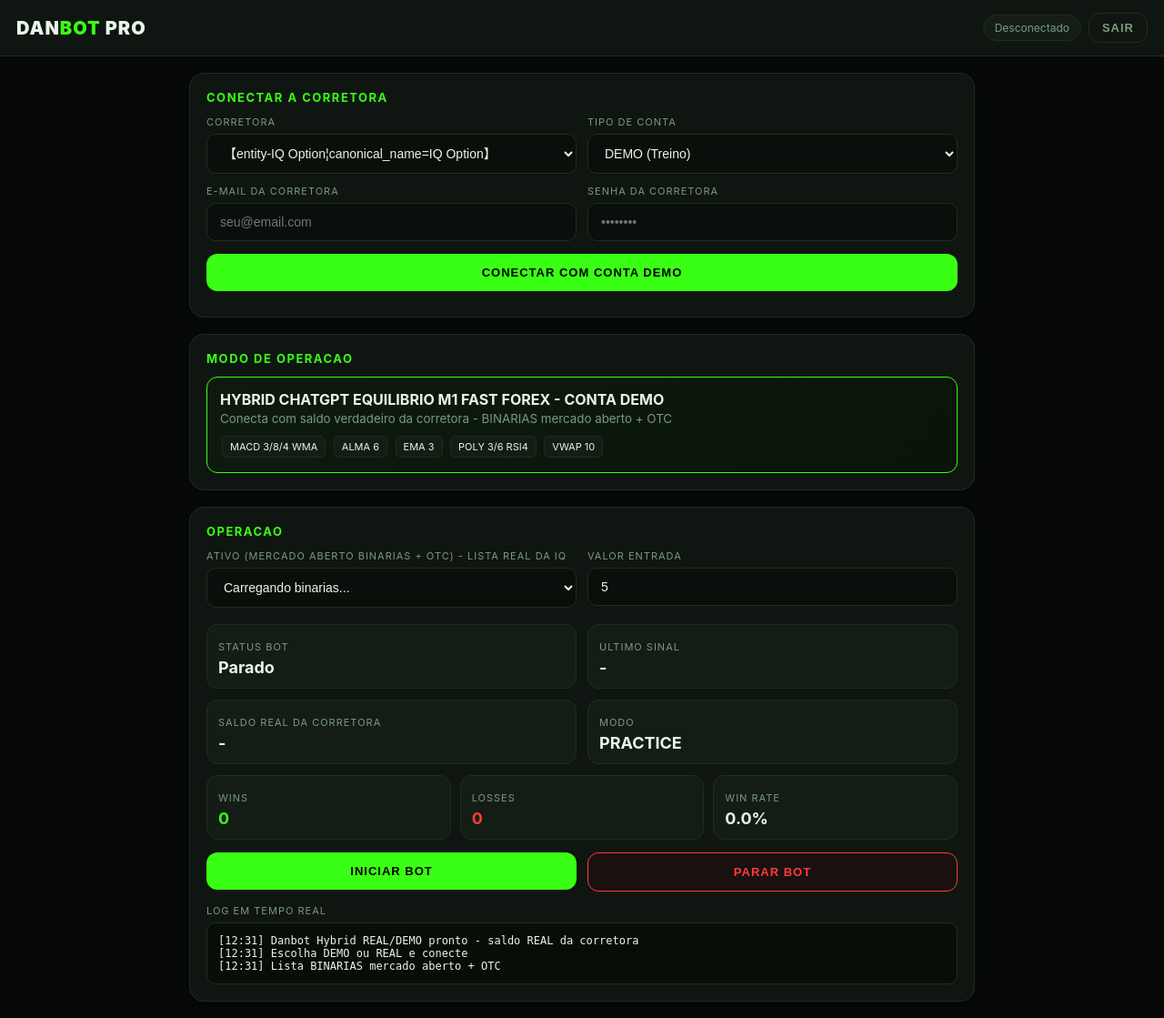
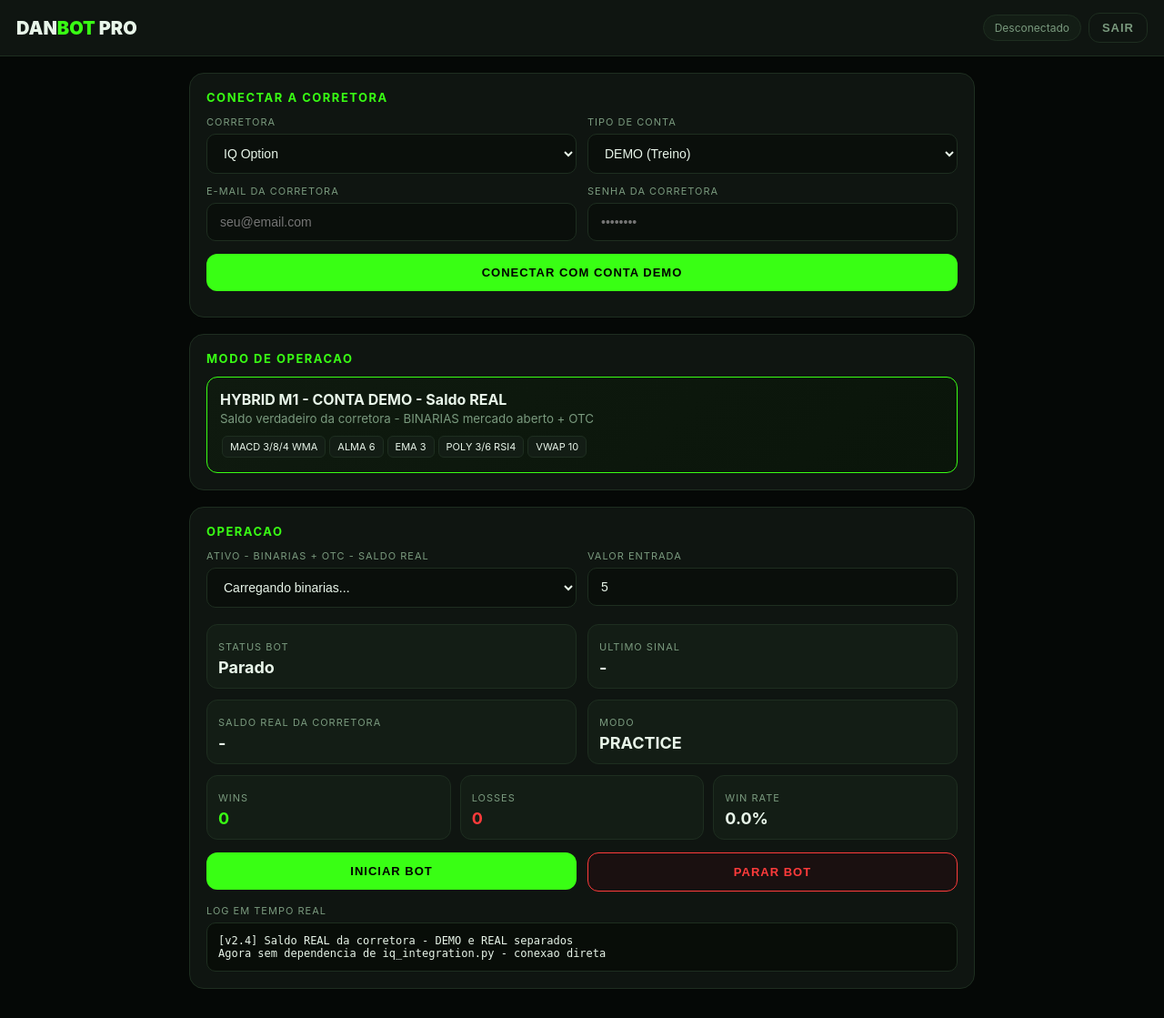
Before and after one commit to daniloadalto/danbot, a Flask app: page / in a window 1280 px wide. Shown: the whole page at 91% size. After the commit the page ends 1087 px from the top, so only its background shows below. Run offline with Flask 3, Linux system fonts and the light colour scheme.

Commit message:
Update dashboard.html

```diff
--- a/templates/dashboard.html
+++ b/templates/dashboard.html
@@ -3,182 +3,110 @@
 <head>
 <meta charset="UTF-8">
 <meta name="viewport" content="width=device-width, initial-scale=1.0">
-<title>DANBOT PRO - HYBRID REAL/DEMO</title>
+<title>DANBOT PRO - Saldo REAL</title>
 <style>
-:root{--bg:#050806;--card:#0f1511;--card2:#131d15;--green:#39FF14;--green2:#2ecc0f;--red:#ff3b3b;--yellow:#ffcc00;--text:#e8f5e9;--muted:#7a9a7e;--border:#1e2e20;}
+:root{--bg:#050806;--card:#0f1511;--card2:#131d15;--green:#39FF14;--red:#ff3b3b;--text:#e8f5e9;--muted:#7a9a7e;--border:#1e2e20;}
 *{box-sizing:border-box;margin:0;padding:0}
-body{background:var(--bg);color:var(--text);font-family:Inter,Segoe UI,sans-serif;min-height:100vh}
-header{background:var(--card);border-bottom:1px solid var(--border);padding:14px 18px;display:flex;justify-content:space-between;align-items:center;position:sticky;top:0;z-index:10}
-.logo{font-weight:900;letter-spacing:1px;font-size:20px}
-.logo span{color:var(--green)}
+body{background:var(--bg);color:var(--text);font-family:Inter,sans-serif;min-height:100vh}
+header{background:var(--card);border-bottom:1px solid var(--border);padding:14px 18px;display:flex;justify-content:space-between;align-items:center}
+.logo{font-weight:900;font-size:20px}.logo span{color:var(--green)}
 .badge{background:var(--card2);border:1px solid var(--border);padding:6px 12px;border-radius:20px;font-size:12px;color:var(--muted)}
 .badge.on{color:var(--green);border-color:var(--green)}
 .container{max-width:900px;margin:0 auto;padding:18px;display:flex;flex-direction:column;gap:18px}
 .card{background:var(--card);border:1px solid var(--border);border-radius:16px;padding:18px}
 .card h2{font-size:13px;letter-spacing:1.5px;color:var(--green);margin-bottom:12px;text-transform:uppercase}
-.row{display:flex;gap:12px;flex-wrap:wrap}
-.col{flex:1;min-width:240px}
+.row{display:flex;gap:12px;flex-wrap:wrap}.col{flex:1;min-width:240px}
 label{font-size:11px;color:var(--muted);letter-spacing:1px;text-transform:uppercase;margin-bottom:6px;display:block}
 select,input{width:100%;background:#0a0f0b;border:1px solid var(--border);color:var(--text);padding:12px 14px;border-radius:10px;font-size:14px;outline:none}
-select:focus,input:focus{border-color:var(--green)}
-.btn{padding:13px 18px;border-radius:12px;border:0;font-weight:800;letter-spacing:1px;cursor:pointer;transition:.2s;font-size:13px;text-transform:uppercase}
-.btn-green{background:var(--green);color:#000;width:100%}
-.btn-green:hover{background:var(--green2)}
-.btn-red{background:#1a1010;border:1px solid var(--red);color:var(--red);width:100%}
-.btn-red:hover{background:var(--red);color:#fff}
+.btn{padding:13px 18px;border-radius:12px;border:0;font-weight:800;letter-spacing:1px;cursor:pointer;font-size:13px;text-transform:uppercase}
+.btn-green{background:var(--green);color:#000;width:100%}.btn-red{background:#1a1010;border:1px solid var(--red);color:var(--red);width:100%}
 .btn-outline{background:transparent;border:1px solid var(--border);color:var(--muted);width:100%}
 .grid2{display:grid;grid-template-columns:1fr 1fr;gap:12px}
-@media(max-width:600px){.grid2{grid-template-columns:1fr}}
 .kpi{background:var(--card2);border:1px solid var(--border);border-radius:12px;padding:12px}
 .kpi b{font-size:18px;display:block;margin-top:4px}
 .kpi small{color:var(--muted);font-size:11px;letter-spacing:1px;text-transform:uppercase}
-.log{font-family:ui-monospace,monospace;font-size:12px;background:#080d08;border:1px solid var(--border);border-radius:10px;padding:12px;max-height:260px;overflow:auto;white-space:pre-wrap}
+.log{font-family:monospace;font-size:12px;background:#080d08;border:1px solid var(--border);border-radius:10px;padding:12px;max-height:260px;overflow:auto;white-space:pre-wrap}
 .mode-box{background:linear-gradient(135deg,#0f1a0f,#0a150a);border:1px solid var(--green);border-radius:12px;padding:14px}
 .pill{display:inline-block;background:var(--card2);border:1px solid var(--border);padding:4px 8px;border-radius:6px;font-size:11px;margin:2px}
 .placar{display:grid;grid-template-columns:1fr 1fr 1fr;gap:10px;margin-top:12px}
-.placar .kpi b.win{color:var(--green)}
-.placar .kpi b.loss{color:var(--red)}
 </style>
 </head>
 <body>
 <header>
 <div class="logo">DAN<span>BOT</span> PRO</div>
-<div style="display:flex;gap:8px;align-items:center">
-<div id="connBadge" class="badge">Desconectado</div>
-<button class="btn btn-outline" style="width:auto;padding:8px 14px" onclick="logout()">Sair</button>
-</div>
+<div style="display:flex;gap:8px;align-items:center"><div id="connBadge" class="badge">Desconectado</div><button class="btn btn-outline" style="width:auto;padding:8px 14px" onclick="logout()">Sair</button></div>
 </header>
 <div class="container">
 <div class="card" id="brokerCard">
 <h2>Conectar a Corretora</h2>
 <div class="grid2">
-<div><label>Corretora</label><select id="broker"><option value="【entity-IQ Option¦canonical_name=IQ Option】" selected>【entity-IQ Option¦canonical_name=IQ Option】</option><option value="Bullex">Bullex</option><option value="Exnova">Exnova</option></select></div>
+<div><label>Corretora</label><select id="broker"><option value="IQ_Option" selected>IQ&#32;Option</option></select></div>
 <div><label>Tipo de Conta</label><select id="accountType"><option value="PRACTICE" selected>DEMO (Treino)</option><option value="REAL">REAL (Dinheiro real)</option></select></div>
 </div>
-<div class="row" style="margin-top:12px">
-<div class="col"><label>E-mail da Corretora</label><input id="brokerEmail" placeholder="seu@email.com"></div>
-<div class="col"><label>Senha da Corretora</label><input id="brokerPass" type="password" placeholder="••••••••"></div>
-</div>
+<div class="row" style="margin-top:12px"><div class="col"><label>E-mail da Corretora</label><input id="brokerEmail" placeholder="seu@email.com"></div><div class="col"><label>Senha da Corretora</label><input id="brokerPass" type="password" placeholder="••••••••"></div></div>
 <button class="btn btn-green" style="margin-top:14px" id="connectBtn" onclick="connectBroker()">CONECTAR COM CONTA DEMO</button>
 <div id="brokerMsg" style="margin-top:10px;font-size:13px;color:var(--muted)"></div>
 </div>
 <div class="card">
 <h2>Modo de Operacao</h2>
-<div class="mode-box">
-<b id="modeTitle">HYBRID CHATGPT EQUILIBRIO M1 FAST FOREX - CONTA DEMO</b><br>
-<small style="color:var(--muted)">Conecta com saldo verdadeiro da corretora - BINARIAS mercado aberto + OTC</small>
-<div style="margin-top:8px">
-<span class="pill">MACD 3/8/4 WMA</span>
-<span class="pill">ALMA 6</span>
-<span class="pill">EMA 3</span>
-<span class="pill">POLY 3/6 RSI4</span>
-<span class="pill">VWAP 10</span>
-</div>
-</div>
+<div class="mode-box"><b id="modeTitle">HYBRID EQUILIBRIO M1 - DEMO - Saldo REAL</b><br><small style="color:var(--muted)">Saldo verdadeiro da corretora - BINARIAS mercado aberto + OTC</small><div style="margin-top:8px"><span class="pill">MACD 3/8/4 WMA</span><span class="pill">ALMA 6</span><span class="pill">EMA 3</span><span class="pill">POLY 3/6 RSI4</span><span class="pill">VWAP 10</span></div></div>
 </div>
 <div class="card">
 <h2>Operacao</h2>
-<div class="grid2">
-<div><label>Ativo (Mercado Aberto BINARIAS + OTC) - Lista REAL da IQ</label>
-<select id="asset" onchange="onAssetChange()">
-<optgroup label="BINARIAS - Mercado Aberto" id="groupBinary"><option>Carregando binarias...</option></optgroup>
-<optgroup label="OTC - Fim de semana" id="groupOtc"><option>Carregando OTC...</option></optgroup>
-</select>
-<small id="assetStatus" style="color:var(--muted);font-size:11px;margin-top:4px;display:block"></small>
-</div>
-<div><label>Valor Entrada</label><input id="amount" type="number" value="5" min="1"></div>
-</div>
-<div class="grid2" style="margin-top:14px">
-<div class="kpi"><small>Status Bot</small><b id="botStatus">Parado</b></div>
-<div class="kpi"><small>Ultimo Sinal</small><b id="lastSignal">-</b></div>
-<div class="kpi"><small>Saldo REAL da Corretora</small><b id="balance">-</b></div>
-<div class="kpi"><small>Modo</small><b id="accountMode">DEMO</b></div>
-</div>
-<div class="placar">
-<div class="kpi"><small>Wins</small><b id="wins" class="win">0</b></div>
-<div class="kpi"><small>Losses</small><b id="losses" class="loss">0</b></div>
-<div class="kpi"><small>Win Rate</small><b id="winrate">0%</b></div>
-</div>
-<div class="row" style="margin-top:14px">
-<div class="col"><button class="btn btn-green" onclick="startBot()">Iniciar Bot</button></div>
-<div class="col"><button class="btn btn-red" onclick="stopBot()">Parar Bot</button></div>
-</div>
-<div style="margin-top:14px">
-<label>Log em tempo real</label>
-<div id="log" class="log">[12:31] Danbot Hybrid REAL/DEMO pronto - saldo REAL da corretora
-[12:31] Escolha DEMO ou REAL e conecte
-[12:31] Lista BINARIAS mercado aberto + OTC</div>
-</div>
+<div class="grid2"><div><label>Ativo - BINARIAS + OTC - Saldo REAL</label><select id="asset" onchange="onAssetChange()"><optgroup label="BINARIAS - Mercado Aberto" id="groupBinary"><option>Carregando binarias...</option></optgroup><optgroup label="OTC" id="groupOtc"><option>Carregando OTC...</option></optgroup></select><small id="assetStatus" style="color:var(--muted);font-size:11px;margin-top:4px;display:block"></small></div><div><label>Valor Entrada</label><input id="amount" type="number" value="5" min="1"></div></div>
+<div class="grid2" style="margin-top:14px"><div class="kpi"><small>Status Bot</small><b id="botStatus">Parado</b></div><div class="kpi"><small>Ultimo Sinal</small><b id="lastSignal">-</b></div><div class="kpi"><small>Saldo REAL da Corretora</small><b id="balance">-</b></div><div class="kpi"><small>Modo</small><b id="accountMode">DEMO</b></div></div>
+<div class="placar"><div class="kpi"><small>Wins</small><b id="wins" style="color:#39FF14">0</b></div><div class="kpi"><small>Losses</small><b id="losses" style="color:#ff3b3b">0</b></div><div class="kpi"><small>Win Rate</small><b id="winrate">0%</b></div></div>
+<div class="row" style="margin-top:14px"><div class="col"><button class="btn btn-green" onclick="startBot()">Iniciar Bot</button></div><div class="col"><button class="btn btn-red" onclick="stopBot()">Parar Bot</button></div></div>
+<div style="margin-top:14px"><label>Log em tempo real</label><div id="log" class="log">[v2.4] Saldo REAL da corretora - DEMO e REAL separados
+Agora sem dependencia de iq_integration.py - conexao direta</div></div>
 </div>
 </div>
 <script>
-let token = localStorage.getItem('danbot_token')||'';
-function headers(){ return {'Content-Type':'application/json','Authorization':'Bearer '+token}; }
-function log(msg){ const el=document.getElementById('log'); el.textContent += '\n['+new Date().toLocaleTimeString()+'] '+msg; el.scrollTop=el.scrollHeight; }
+let token=localStorage.getItem('danbot_token')||'';
+function headers(){return {'Content-Type':'application/json','Authorization':'Bearer '+token};}
+function log(m){const el=document.getElementById('log');el.textContent+='\n['+new Date().toLocaleTimeString()+'] '+m;el.scrollTop=el.scrollHeight;}
 function updateConnectBtn(){
- const type=document.getElementById('accountType').value;
+ const t=document.getElementById('accountType').value;
  const btn=document.getElementById('connectBtn');
  const title=document.getElementById('modeTitle');
- if(type==='REAL'){ btn.textContent='CONECTAR COM SALDO REAL'; btn.style.background='#ff3b3b'; btn.style.color='#fff'; title.textContent='HYBRID CHATGPT EQUILIBRIO M1 FAST FOREX - CONTA REAL'; }
- else { btn.textContent='CONECTAR COM CONTA DEMO'; btn.style.background='#39FF14'; btn.style.color='#000'; title.textContent='HYBRID CHATGPT EQUILIBRIO M1 FAST FOREX - CONTA DEMO'; }
- document.getElementById('accountMode').textContent=type;
+ if(t==='REAL'){btn.textContent='CONECTAR COM SALDO REAL';btn.style.background='#ff3b3b';btn.style.color='#fff';title.textContent='HYBRID M1 - CONTA REAL - Saldo REAL';}
+ else{btn.textContent='CONECTAR COM CONTA DEMO';btn.style.background='#39FF14';btn.style.color='#000';title.textContent='HYBRID M1 - CONTA DEMO - Saldo REAL';}
+ document.getElementById('accountMode').textContent=t;
 }
-document.getElementById('accountType').addEventListener('change', updateConnectBtn);
-updateConnectBtn();
+document.getElementById('accountType').addEventListener('change',updateConnectBtn);updateConnectBtn();
 async function checkBroker(){
  try{
   const r=await fetch('/api/broker/status',{headers:headers()});
   const j=await r.json();
   const badge=document.getElementById('connBadge');
   if(j.connected){
-   let bal = j.balance;
-   let balTxt = (typeof bal==='number'? bal.toFixed(2) : bal) || '-';
-   badge.textContent='Conectado '+ (j.account_type||'') +' - R$ '+balTxt; badge.classList.add('on');
+   let bal=j.balance;let balTxt=(typeof bal==='number'?bal.toFixed(2):bal)||'-';
+   badge.textContent='Conectado '+ (j.account_type||'')+' - R$ '+balTxt;badge.classList.add('on');
    document.getElementById('balance').textContent=balTxt+' ('+(j.account_type||'')+')';
    document.getElementById('brokerCard').style.display='none';
-   loadAssets();
-   log('Conectado '+ (j.account_type||'') +' - Saldo REAL: '+balTxt);
-  } else {
-   badge.textContent='Desconectado'; badge.classList.remove('on');
-   document.getElementById('brokerCard').style.display='block';
-  }
+   loadAssets();log('Saldo REAL: '+balTxt+' ('+(j.account_type||'')+')');
+  }else{badge.textContent='Desconectado';badge.classList.remove('on');document.getElementById('brokerCard').style.display='block';}
  }catch(e){}
 }
 async function loadAssets(){
  try{
   const r=await fetch('/api/bot/assets',{headers:headers()});
   const j=await r.json();
-  const gBin=document.getElementById('groupBinary');
-  const gOtc=document.getElementById('groupOtc');
-  gBin.innerHTML=''; gOtc.innerHTML='';
-  (j.binary||[]).forEach(a=>{
-   const opt=document.createElement('option'); opt.value=a; opt.textContent=a+' (BINARIA)'; gBin.appendChild(opt);
-  });
-  (j.otc||[]).forEach(a=>{
-   const opt=document.createElement('option'); opt.value=a; opt.textContent=a; gOtc.appendChild(opt);
-  });
-  if(j.binary && j.binary.length>0){
-   document.getElementById('assetStatus').textContent=j.binary.length+' binarias abertas + '+ (j.otc?.length||0) +' OTC - saldo REAL';
-  }
+  const gBin=document.getElementById('groupBinary');const gOtc=document.getElementById('groupOtc');
+  gBin.innerHTML='';gOtc.innerHTML='';
+  (j.binary||[]).forEach(a=>{const opt=document.createElement('option');opt.value=a;opt.textContent=a+' (BINARIA)';gBin.appendChild(opt);});
+  (j.otc||[]).forEach(a=>{const opt=document.createElement('option');opt.value=a;opt.textContent=a;gOtc.appendChild(opt);});
+  document.getElementById('assetStatus').textContent=j.binary.length+' binarias abertas + '+j.otc.length+' OTC - saldo REAL';
   const sel=document.getElementById('asset');
-  if(j.selected) sel.value=j.selected;
-  else if(j.binary && j.binary.length>0) sel.value=j.binary[0];
- }catch(e){ console.log(e); }
+  if(j.selected) sel.value=j.selected; else if(j.binary.length>0) sel.value=j.binary[0];
+ }catch(e){}
 }
-function onAssetChange(){
- const asset=document.getElementById('asset').value;
- const isOtc = asset.includes('OTC');
- document.getElementById('assetStatus').textContent = isOtc ? asset+' e OTC' : asset+' e BINARIA mercado aberto - saldo REAL';
- localStorage.setItem('danbot_asset', asset);
-}
+function onAssetChange(){localStorage.setItem('danbot_asset',document.getElementById('asset').value);}
 async function loadPlacar(){
  try{
-  const r=await fetch('/api/bot/placar',{headers:headers()});
-  const j=await r.json();
-  document.getElementById('wins').textContent=j.wins||0;
-  document.getElementById('losses').textContent=j.losses||0;
-  document.getElementById('winrate').textContent=(j.win_rate||0).toFixed(1)+'%';
-  if(j.balance) document.getElementById('balance').textContent=j.balance.toFixed? j.balance.toFixed(2)+' ('+(j.account_type||'')+')' : j.balance;
+  const r=await fetch('/api/bot/placar',{headers:headers()});const j=await r.json();
+  document.getElementById('wins').textContent=j.wins||0;document.getElementById('losses').textContent=j.losses||0;document.getElementById('winrate').textContent=(j.win_rate||0).toFixed(1)+'%';
+  if(j.balance) document.getElementById('balance').textContent=j.balance.toFixed?j.balance.toFixed(2)+' ('+(j.account_type||'')+')':j.balance;
  }catch(e){}
 }
 async function connectBroker(){
@@ -186,58 +114,29 @@ async function connectBroker(){
  const pass=document.getElementById('brokerPass').value;
  const broker=document.getElementById('broker').value;
  const accountType=document.getElementById('accountType').value;
- if(!email||!pass){ alert('Preencha e-mail e senha'); return; }
- document.getElementById('brokerMsg').textContent='Conectando com conta '+accountType+' - puxando saldo REAL...';
- document.getElementById('brokerMsg').style.color='#39FF14';
+ if(!email||!pass){alert('Preencha email e senha');return;}
+ document.getElementById('brokerMsg').textContent='Conectando '+accountType+' - puxando saldo REAL...';document.getElementById('brokerMsg').style.color='#39FF14';
  try{
   const r=await fetch('/api/broker/connect',{method:'POST',headers:headers(),body:JSON.stringify({broker,email,password:pass,account_type:accountType})});
   const j=await r.json();
-  if(!j.ok){ document.getElementById('brokerMsg').textContent='Erro: '+(j.error||'falha'); document.getElementById('brokerMsg').style.color='#ff3b3b'; log('Erro conexao: '+(j.error||'')); return; }
+  if(!j.ok){document.getElementById('brokerMsg').textContent='Erro: '+(j.error||'falha');document.getElementById('brokerMsg').style.color='#ff3b3b';log('Erro: '+(j.error||''));return;}
   let tries=0;
   const iv=setInterval(async()=>{
    tries++;
-   const pr=await fetch('/api/broker/connect/poll',{headers:headers()});
-   const pj=await pr.json();
-   if(pj.status==='connected'){
-    clearInterval(iv); document.getElementById('brokerMsg').textContent='Conectado! Saldo REAL '+accountType+': '+(pj.balance||''); checkBroker(); loadPlacar(); log('Corretora '+accountType+' conectada - Saldo REAL: '+ (pj.balance||''));
-   } else if(pj.status==='error'){
-    clearInterval(iv); document.getElementById('brokerMsg').textContent='Erro: '+(pj.error||'erro login'); document.getElementById('brokerMsg').style.color='#ff3b3b'; log('Erro login: '+(pj.error||''));
-   }
-   if(tries>40){ clearInterval(iv); document.getElementById('brokerMsg').textContent='Timeout - verifique credenciais, desative 2FA'; }
+   const pr=await fetch('/api/broker/connect/poll',{headers:headers()});const pj=await pr.json();
+   if(pj.status==='connected'){clearInterval(iv);document.getElementById('brokerMsg').textContent='Conectado! Saldo REAL '+accountType+': '+pj.balance;checkBroker();loadPlacar();log('Saldo REAL: '+pj.balance+' ('+accountType+')');}
+   else if(pj.status==='error'){clearInterval(iv);document.getElementById('brokerMsg').textContent='Erro: '+(pj.error||'falha');document.getElementById('brokerMsg').style.color='#ff3b3b';log('Erro: '+(pj.error||''));}
+   if(tries>40){clearInterval(iv);document.getElementById('brokerMsg').textContent='Timeout - verifique credenciais, desative 2FA';}
   },2000);
- }catch(e){ document.getElementById('brokerMsg').textContent='Erro: '+e.message; }
+ }catch(e){document.getElementById('brokerMsg').textContent='Erro: '+e.message;}
 }
-async function botStatus(){
- try{
-  const r=await fetch('/api/bot/status',{headers:headers()});
-  const j=await r.json();
-  document.getElementById('botStatus').textContent=j.running?'Rodando':'Parado';
-  document.getElementById('botStatus').style.color=j.running?'var(--green)':'';
-  if(j.last_signal) document.getElementById('lastSignal').textContent=j.last_signal;
- }catch(e){}
-}
-async function startBot(){
- const asset=document.getElementById('asset').value;
- const r=await fetch('/api/bot/start',{method:'POST',headers:headers(),body:JSON.stringify({asset})});
- const j=await r.json();
- if(j.ok){ log('Bot iniciado em '+asset+' - HYBRID '+document.getElementById('accountType').value+' saldo REAL'); botStatus(); }
-}
-async function stopBot(){
- await fetch('/api/bot/stop',{method:'POST',headers:headers()});
- log('Bot parado'); botStatus();
-}
-async function scan(){
- try{
-  const asset=document.getElementById('asset').value;
-  if(!asset || asset.includes('Carregando')) return;
-  const r=await fetch('/api/scan?asset='+asset,{headers:headers()});
-  const j=await r.json();
-  if(j.sinal){ document.getElementById('lastSignal').textContent=j.sinal+' @ '+new Date().toLocaleTimeString(); log('SINAL '+j.sinal+' | RSI:'+ (j.debug?.rsi?.toFixed(1)||'-') +' VWAP:'+ (j.debug?.vwap?.toFixed(4)||'-')+' | Saldo REAL'); loadPlacar(); }
- }catch(e){}
-}
-function logout(){ localStorage.removeItem('danbot_token'); location.href='/'; }
-setInterval(()=>{ checkBroker(); botStatus(); loadPlacar(); scan(); }, 5000);
-checkBroker(); botStatus(); loadPlacar();
+async function botStatus(){try{const r=await fetch('/api/bot/status',{headers:headers()});const j=await r.json();document.getElementById('botStatus').textContent=j.running?'Rodando':'Parado';}catch(e){}}
+async function startBot(){const asset=document.getElementById('asset').value;await fetch('/api/bot/start',{method:'POST',headers:headers(),body:JSON.stringify({asset})});log('Bot iniciado '+asset+' saldo REAL');botStatus();}
+async function stopBot(){await fetch('/api/bot/stop',{method:'POST',headers:headers()});log('Bot parado');botStatus();}
+async function scan(){try{const asset=document.getElementById('asset').value;if(!asset||asset.includes('Carregando')) return;const r=await fetch('/api/scan?asset='+asset,{headers:headers()});const j=await r.json();if(j.sinal){document.getElementById('lastSignal').textContent=j.sinal;log('SINAL '+j.sinal+' saldo REAL');loadPlacar();}}catch(e){}}
+function logout(){localStorage.removeItem('danbot_token');location.href='/';}
+setInterval(()=>{checkBroker();botStatus();loadPlacar();scan();},5000);
+checkBroker();botStatus();loadPlacar();
 </script>
 </body>
 </html>
```
